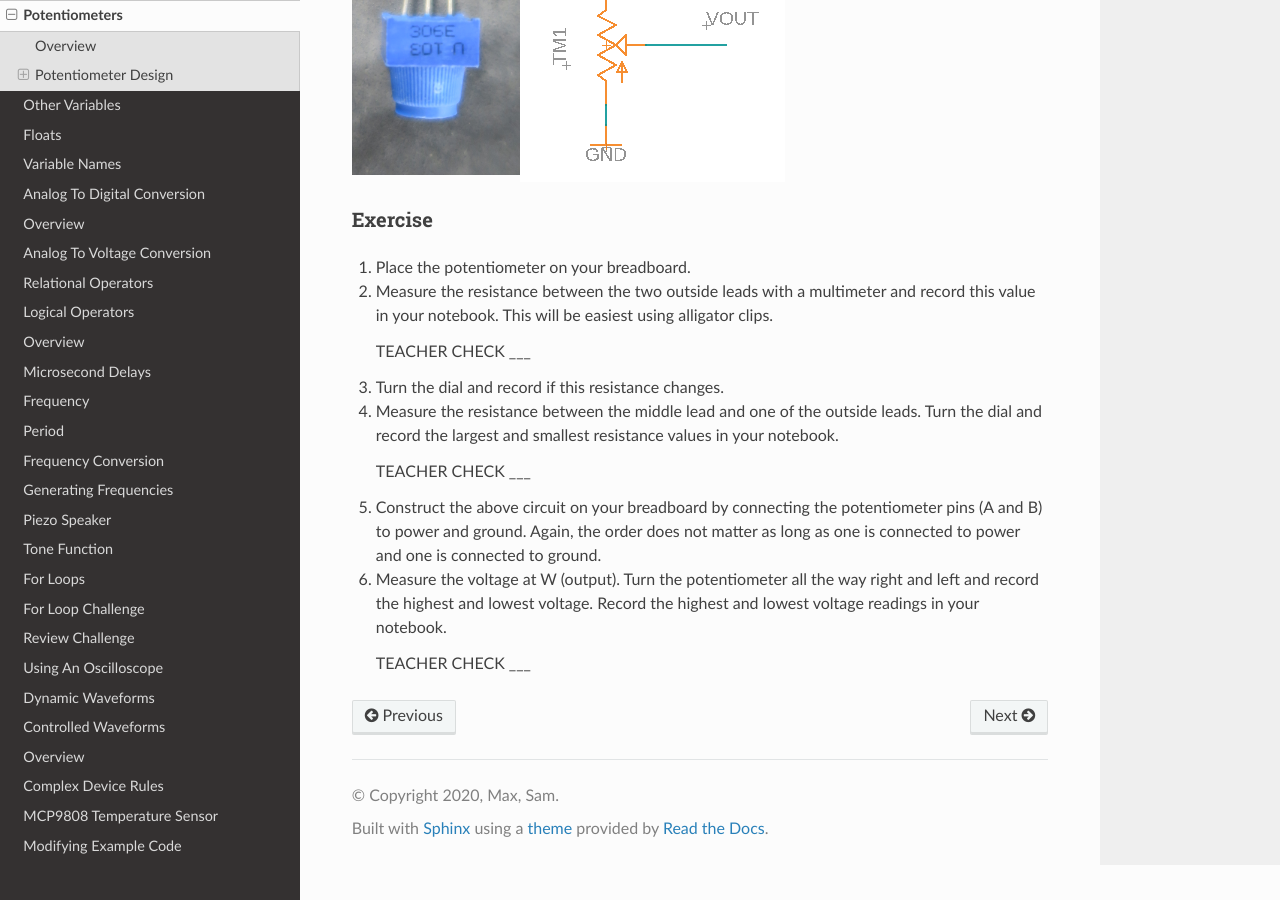
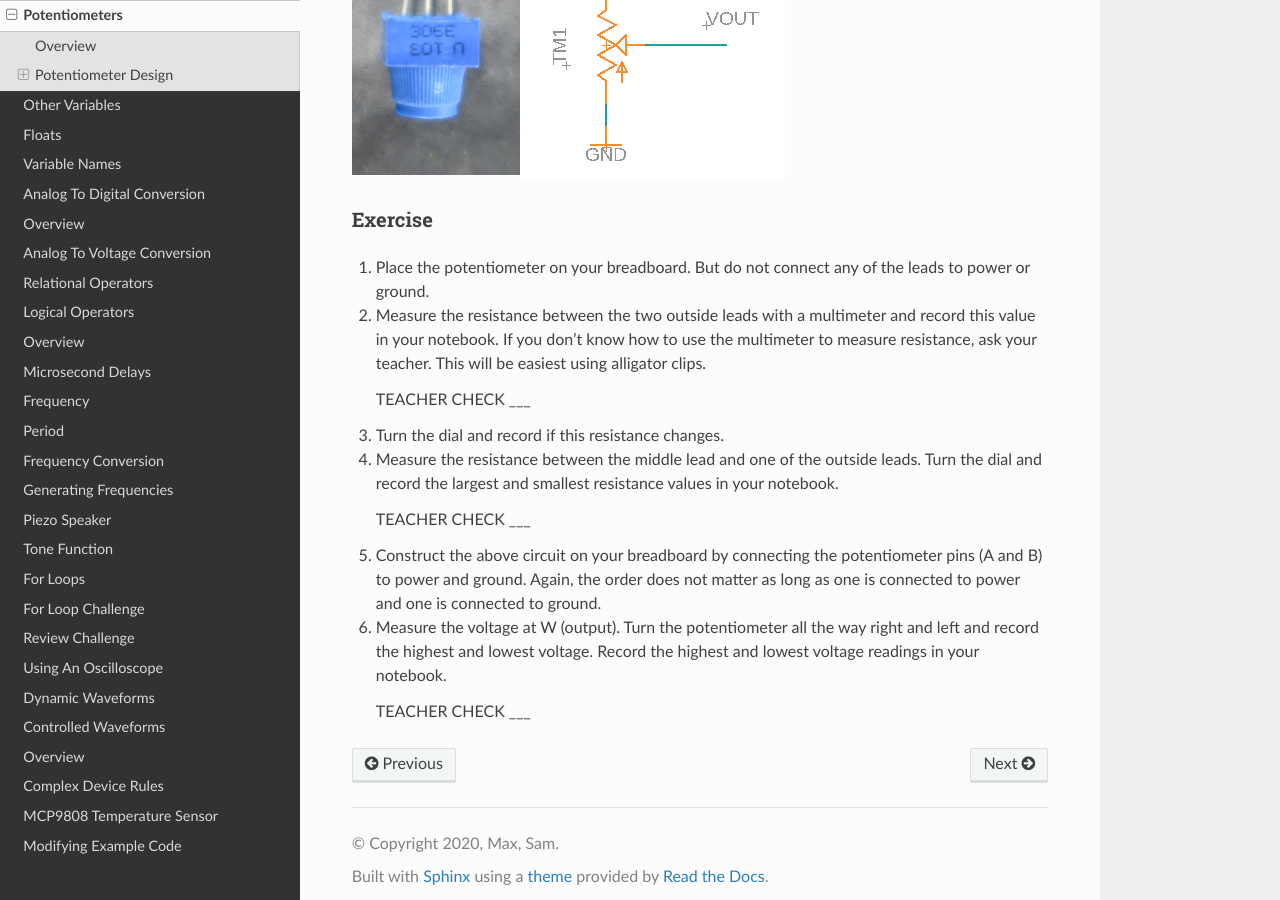
Before and after one commit to maxtkc/mvths-wiki, a Sphinx documentation site: the page built from docs/020-potentiometers.rst, in a window 1280 px wide and 900 px high, scrolled down 1432 px. Built offline with Sphinx 7.4.7 and the Read the Docs theme 2.0.0, drawn with Linux system fonts in a browser that asks for light colours; pages that are not in the unit, such as notebooks, are missing from menus.

Commit message:
Update 020-potentiometers.rst

```diff
--- a/docs/020-potentiometers.rst
+++ b/docs/020-potentiometers.rst
@@ -24,9 +24,9 @@ Below is picture of the actual potentiometer you will use and a schematic showin
 Exercise
 ~~~~~~~~
 
-#. Place the potentiometer on your breadboard.
+#. Place the potentiometer on your breadboard. But do not connect any of the leads to power or ground.
 
-#. Measure the resistance between the two outside leads with a multimeter and record this value in your notebook. This will be easiest using alligator clips.
+#. Measure the resistance between the two outside leads with a multimeter and record this value in your notebook. If you don't know how to use the multimeter to measure resistance, ask your teacher. This will be easiest using alligator clips.
 
    TEACHER CHECK ___
 
```
